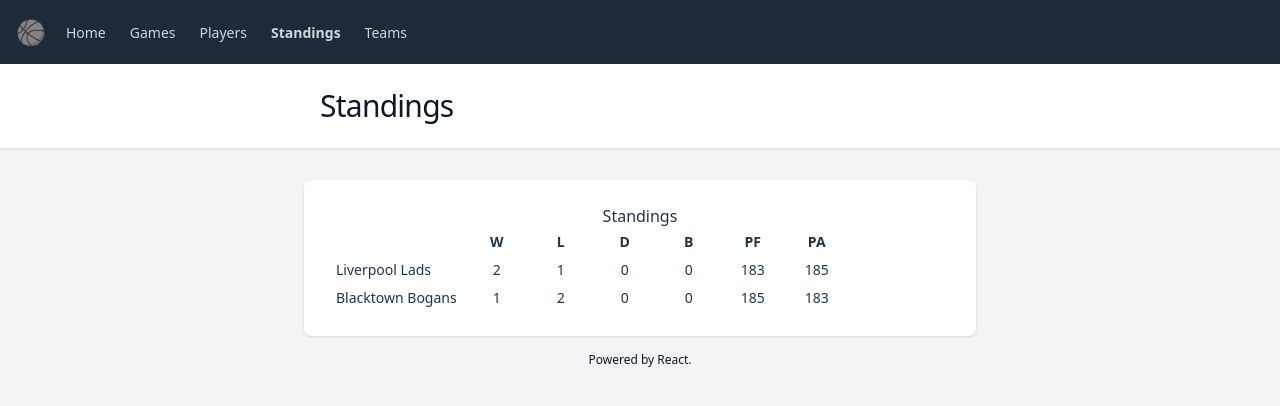
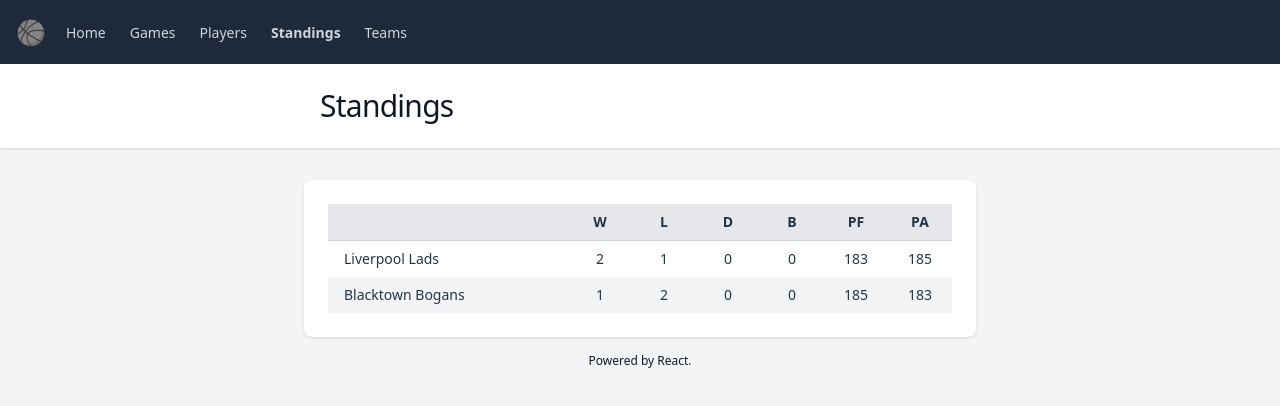
Before and after one commit to ober9k/bball-score-react, a React (Vite) app: page /standings in a window 1280 px wide. Shown: the top 406 px of the page. Built offline with nearby package versions, Linux system fonts and the light colour scheme.

Commit message:
Updated styles for standings table

```diff
--- a/src/pages/Standings.tsx
+++ b/src/pages/Standings.tsx
@@ -11,31 +11,30 @@ export default function Standings() {
 
   return (
     <>
-      <h2>Standings</h2>
-      <table>
+      <table className="w-full">
         <thead>
-        <tr>
-          <th className={"px-2 py-1 text-left text-sm"}>&nbsp;</th>
-          <th className={"p-1 text-sm w-16"}>W</th>
-          <th className={"p-1 text-sm w-16"}>L</th>
-          <th className={"p-1 text-sm w-16"}>D</th>
-          <th className={"p-1 text-sm w-16"}>B</th>
-          <th className={"p-1 text-sm w-16"}>PF</th>
-          <th className={"p-1 text-sm w-16"}>PA</th>
+        <tr className="bg-gray-200 border-b border-gray-300">
+          <th className={"px-4 py-2 text-left text-sm"}>&nbsp;</th>
+          <th className={"p-2 text-sm w-16"}>W</th>
+          <th className={"p-2 text-sm w-16"}>L</th>
+          <th className={"p-2 text-sm w-16"}>D</th>
+          <th className={"p-2 text-sm w-16"}>B</th>
+          <th className={"p-2 text-sm w-16"}>PF</th>
+          <th className={"p-2 text-sm w-16"}>PA</th>
         </tr>
         </thead>
         <tbody>
         {standingsRows.map((standingsRow) => (
-          <tr key={standingsRow.id}>
-            <td className={"px-2 py-1 text-left text-sm"}>
-              <TeamLink team={standingsRow.team} />
+          <tr key={standingsRow.id} className="even:bg-gray-100">
+            <td className={"px-4 py-2 text-left text-sm"}>
+              <TeamLink team={standingsRow.team}/>
             </td>
-            <td className={"p-1 text-sm"}>{standingsRow.wins}</td>
-            <td className={"p-1 text-sm"}>{standingsRow.losses}</td>
-            <td className={"p-1 text-sm"}>{standingsRow.draws}</td>
-            <td className={"p-1 text-sm"}>{standingsRow.byes}</td>
-            <td className={"p-1 text-sm"}>{standingsRow.pointsFor}</td>
-            <td className={"p-1 text-sm"}>{standingsRow.pointsAgainst}</td>
+            <td className={"p-2 text-sm"}>{standingsRow.wins}</td>
+            <td className={"p-2 text-sm"}>{standingsRow.losses}</td>
+            <td className={"p-2 text-sm"}>{standingsRow.draws}</td>
+            <td className={"p-2 text-sm"}>{standingsRow.byes}</td>
+            <td className={"p-2 text-sm"}>{standingsRow.pointsFor}</td>
+            <td className={"p-2 text-sm"}>{standingsRow.pointsAgainst}</td>
           </tr>
         ))}
         </tbody>
```
